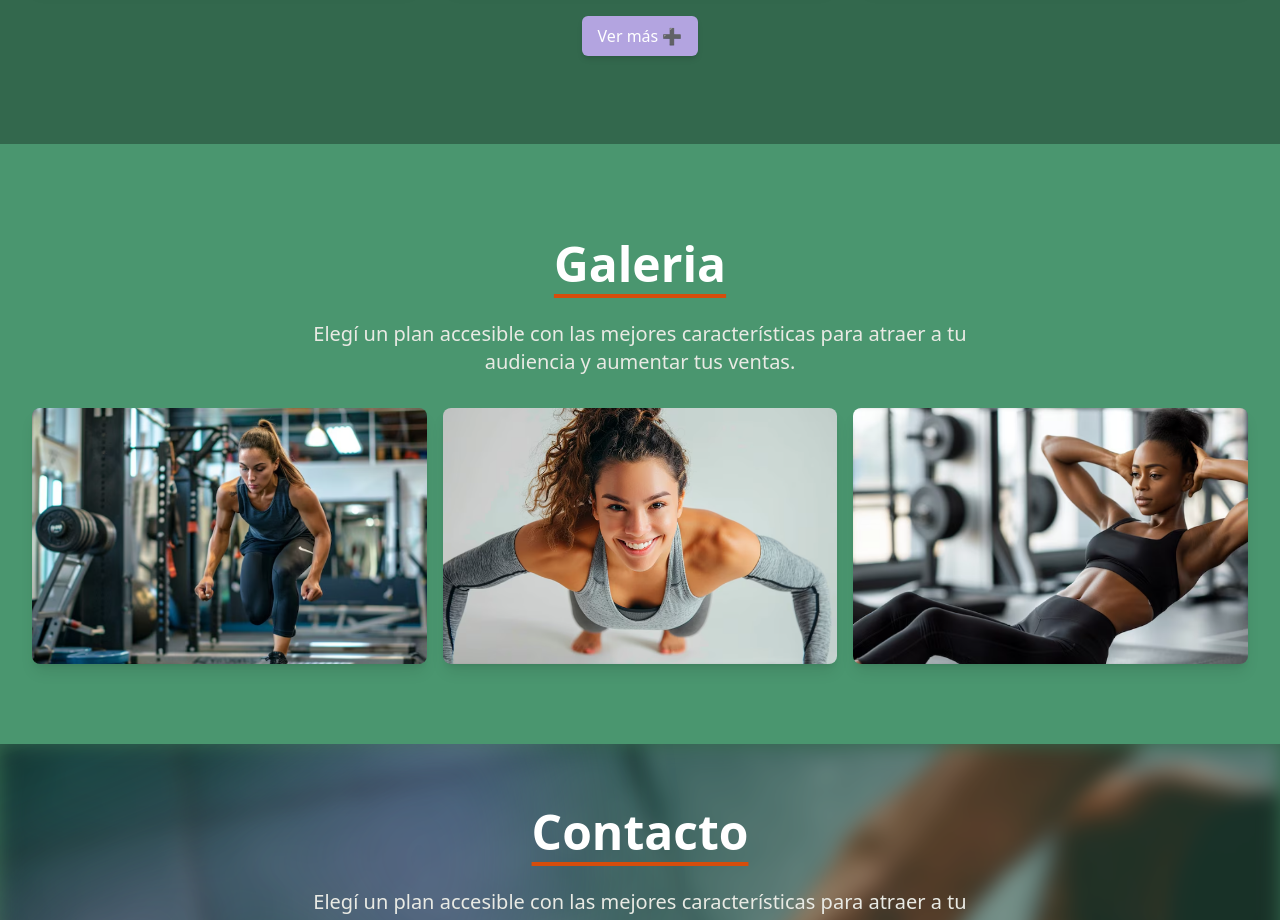
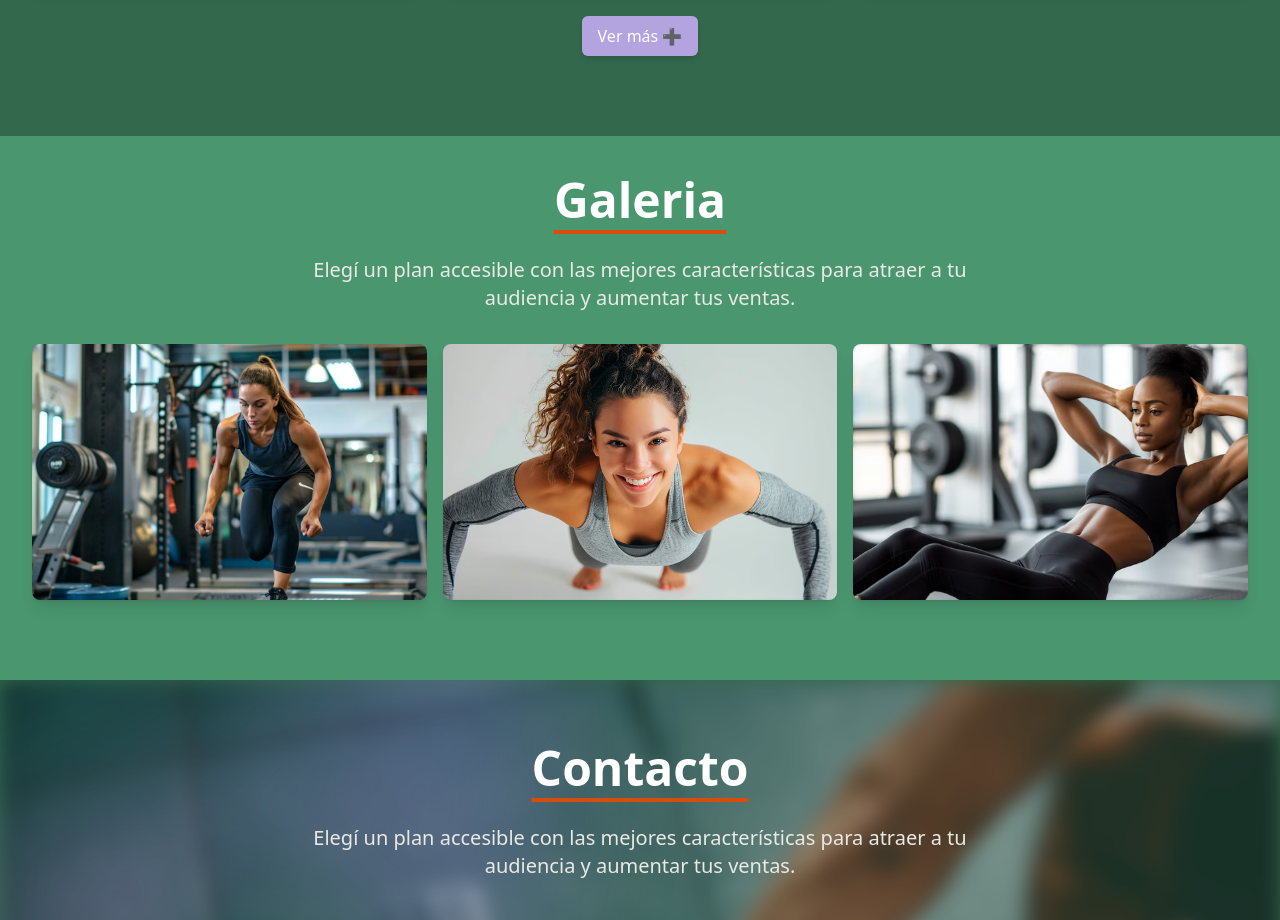
Before and after one commit to tedelcopp/Rugel-Fitness-, a Next.js app: page / in a window 1280 px wide. Shown: the part 2640-3560 px from the top of the page. Built offline with nearby package versions, Linux system fonts and the light colour scheme.

Commit message:
Galery-Styles

```diff
--- a/src/app/components/Galery.tsx
+++ b/src/app/components/Galery.tsx
@@ -17,12 +17,12 @@ function classNames(...classes: (string | undefined)[]): string {
 
 const ImageGallery: React.FC = () => {
   return (
-    <div
-    className={classNames(
-      "relative isolate -mt-10 px-6 py-16 sm:py-20 lg:px-8 transition-colors duration-500",
-      "bg-[#4A966F] dark:bg-[#838683]"
-    )}
-    >
+<div
+  className={classNames(
+    "relative isolate -mt-12 px-6 pt-4 pb-16 sm:pt-6 sm:pb-20 lg:px-8 transition-colors duration-500",
+    "bg-[#4A966F] dark:bg-[#838683]"
+  )}
+>
       <div className="mx-auto max-w-4xl text-center">
       <h2
   className="text-2xl sm:text-3xl md:text-4xl lg:text-5xl font-semibold leading-7 text-white dark:text-linkDark underline decoration-[#D64D0C] font-compacta"
```
